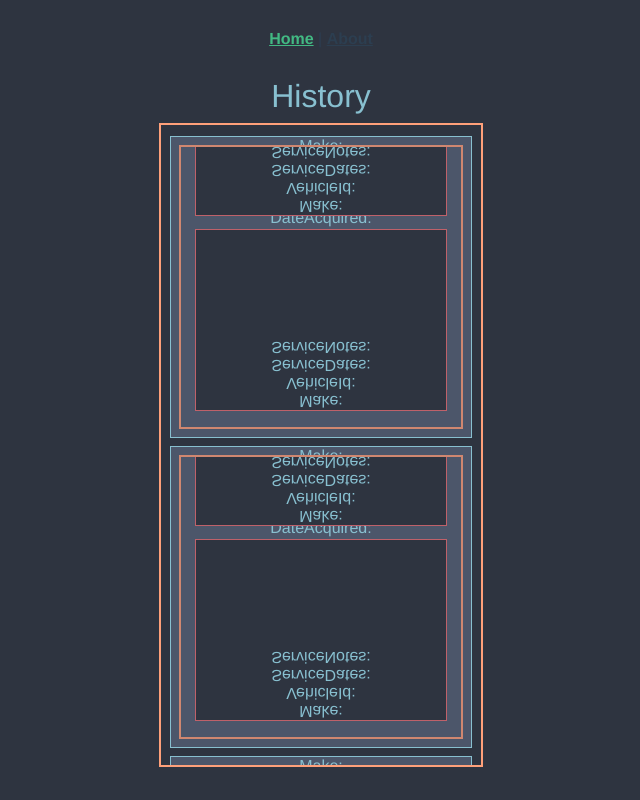
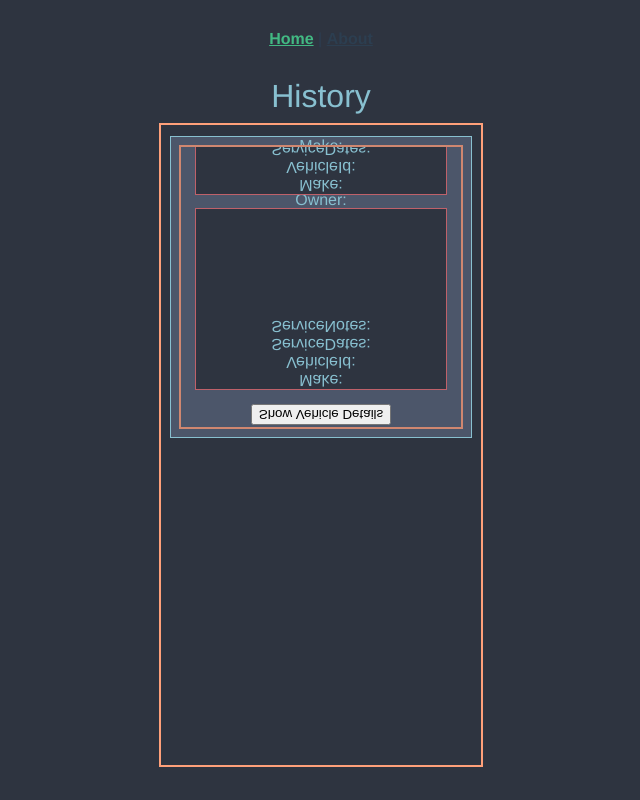
Before and after one commit to phoenixpulsar/vehicle-history-front-end, a Vue app: page /#/ in a window 1280 px wide. Shown: the whole page, without its empty margins (319-959 px from the left). Built offline with nearby package versions, Linux system fonts and the light colour scheme.

Commit message:
Added click handler to flip card, simplified css, added dynamic classes

```diff
--- a/src/views/Home.vue
+++ b/src/views/Home.vue
@@ -2,8 +2,19 @@
   <div class="history">
     <h1 class="header">History</h1>
     <div class="vehicle-box-container">
-      <div class="vehicle-box">
-        <div class="vehicle-box__side vehicle-box__side--front">
+      <div
+        v-for="(vehicle, index) in vehicles"
+        :key="index"
+        class="vehicle-box"
+      >
+        <div
+          class="vehicle-box__side"
+          :class="[
+            isFrontSideShowing(index)
+              ? 'vehicle-box__side--front-intial'
+              : 'vehicle-box__side--front-rotate',
+          ]"
+        >
           <div>Make:</div>
           <div>Year:</div>
           <div>Model:</div>
@@ -13,9 +24,24 @@
           <div>VehicleNotes:</div>
           <div>PurchasedFrom:</div>
           <div>PricePaid:</div>
+          <button @click="showBack(index)">See Services</button>
         </div>
-        <div class="vehicle-box__side vehicle-box__side--back">
+        <div
+          class="vehicle-box__side"
+          :class="[
+            isFrontSideShowing(index)
+              ? 'vehicle-box__side--back-intial'
+              : 'vehicle-box__side--back-rotate',
+          ]"
+        >
           <div class="vehicle-service-container">
+            <button @click="showFront(index)">Show Vehicle Details</button>
+            <div class="vehicle-service-box">
+              <div>Make:</div>
+              <div>VehicleId:</div>
+              <div>ServiceDates:</div>
+              <div>ServiceNotes:</div>
+            </div>
             <div class="vehicle-service-box">
               <div>Make:</div>
               <div>VehicleId:</div>
@@ -43,122 +69,6 @@
           </div>
         </div>
       </div>
-      <div class="vehicle-box">
-        <div class="vehicle-box__side vehicle-box__side--front">
-          <div>Make:</div>
-          <div>Year:</div>
-          <div>Model:</div>
-          <div>Owner:</div>
-          <div>DateAcquired:</div>
-          <div>DateAcquired:</div>
-          <div>VehicleNotes:</div>
-          <div>PurchasedFrom:</div>
-          <div>PricePaid:</div>
-        </div>
-        <div class="vehicle-box__side vehicle-box__side--back">
-          <div class="vehicle-service-container">
-            <div class="vehicle-service-box">
-              <div>Make:</div>
-              <div>VehicleId:</div>
-              <div>ServiceDates:</div>
-              <div>ServiceNotes:</div>
-            </div>
-            <div class="vehicle-service-box">
-              <div>Make:</div>
-              <div>VehicleId:</div>
-              <div>ServiceDates:</div>
-              <div>ServiceNotes:</div>
-            </div>
-          </div>
-        </div>
-      </div>
-      <div class="vehicle-box">
-        <div class="vehicle-box__side vehicle-box__side--front">
-          <div>Make:</div>
-          <div>Year:</div>
-          <div>Model:</div>
-          <div>Owner:</div>
-          <div>DateAcquired:</div>
-          <div>DateAcquired:</div>
-          <div>VehicleNotes:</div>
-          <div>PurchasedFrom:</div>
-          <div>PricePaid:</div>
-        </div>
-        <div class="vehicle-box__side vehicle-box__side--back">
-          <div class="vehicle-service-container">
-            <div class="vehicle-service-box">
-              <div>Make:</div>
-              <div>VehicleId:</div>
-              <div>ServiceDates:</div>
-              <div>ServiceNotes:</div>
-            </div>
-            <div class="vehicle-service-box">
-              <div>Make:</div>
-              <div>VehicleId:</div>
-              <div>ServiceDates:</div>
-              <div>ServiceNotes:</div>
-            </div>
-          </div>
-        </div>
-      </div>
-      <div class="vehicle-box">
-        <div class="vehicle-box__side vehicle-box__side--front">
-          <div>Make:</div>
-          <div>Year:</div>
-          <div>Model:</div>
-          <div>Owner:</div>
-          <div>DateAcquired:</div>
-          <div>DateAcquired:</div>
-          <div>VehicleNotes:</div>
-          <div>PurchasedFrom:</div>
-          <div>PricePaid:</div>
-        </div>
-        <div class="vehicle-box__side vehicle-box__side--back">
-          <div class="vehicle-service-container">
-            <div class="vehicle-service-box">
-              <div>Make:</div>
-              <div>VehicleId:</div>
-              <div>ServiceDates:</div>
-              <div>ServiceNotes:</div>
-            </div>
-            <div class="vehicle-service-box">
-              <div>Make:</div>
-              <div>VehicleId:</div>
-              <div>ServiceDates:</div>
-              <div>ServiceNotes:</div>
-            </div>
-          </div>
-        </div>
-      </div>
-      <div class="vehicle-box">
-        <div class="vehicle-box__side vehicle-box__side--front">
-          <div>Make:</div>
-          <div>Year:</div>
-          <div>Model:</div>
-          <div>Owner:</div>
-          <div>DateAcquired:</div>
-          <div>DateAcquired:</div>
-          <div>VehicleNotes:</div>
-          <div>PurchasedFrom:</div>
-          <div>PricePaid:</div>
-        </div>
-        <div class="vehicle-box__side vehicle-box__side--back">
-          <div class="vehicle-service-container">
-            <div class="vehicle-service-box">
-              <div>Make:</div>
-              <div>VehicleId:</div>
-              <div>ServiceDates:</div>
-              <div>ServiceNotes:</div>
-            </div>
-            <div class="vehicle-service-box">
-              <div>Make:</div>
-              <div>VehicleId:</div>
-              <div>ServiceDates:</div>
-              <div>ServiceNotes:</div>
-            </div>
-          </div>
-        </div>
-      </div>
     </div>
   </div>
 </template>
@@ -171,7 +81,20 @@ export default {
   data() {
     return {
       history: [],
+      vehicles: [1],
+      showServiceFor: [],
     };
+  },
+  methods: {
+    showBack(index) {
+      this.showServiceFor.push(index);
+    },
+    showFront(index) {
+      this.showServiceFor = this.showServiceFor.filter((i) => i !== index);
+    },
+    isFrontSideShowing(index) {
+      return !this.showServiceFor.includes(index);
+    },
   },
 };
 </script>
@@ -204,6 +127,7 @@ export default {
 .vehicle-box-container::-webkit-scrollbar {
   display: none; /* Safari and Chrome */
 }
+
 .vehicle-service-container {
   padding: 2px;
   width: 280px;
@@ -220,6 +144,7 @@ export default {
 .vehicle-service-container::-webkit-scrollbar {
   display: none; /* Safari and Chrome */
 }
+
 .vehicle-service-box {
   width: 250px;
   height: 180px;
@@ -237,8 +162,9 @@ export default {
   position: relative;
   perspective: 150rem;
   outline: 1px solid #88c0d0;
+}
 
-  &__side {
+.vehicle-box__side {
   top: 0;
   left: 0;
   width: 100%;
@@ -247,21 +173,21 @@ export default {
   position: absolute;
   transition: all 0.8s;
   backface-visibility: hidden;
+}
 
-    &--front {
+.vehicle-box__side--front-intial {
   background: #4c566a;
 }
-    &--back {
+
+.vehicle-box__side--back-intial {
   background: #5e81ac;
   transform: rotateX(180deg);
 }
-  }
 
-  &:hover &__side--front {
+.vehicle-box__side--front-rotate {
   transform: rotateX(180deg);
 }
-  &:hover &__side--back {
+.vehicle-box__side--back-rotate {
   transform: rotateX(0);
 }
-}
 </style>
```
Lines whose indentation alone changed are shown as unchanged.
